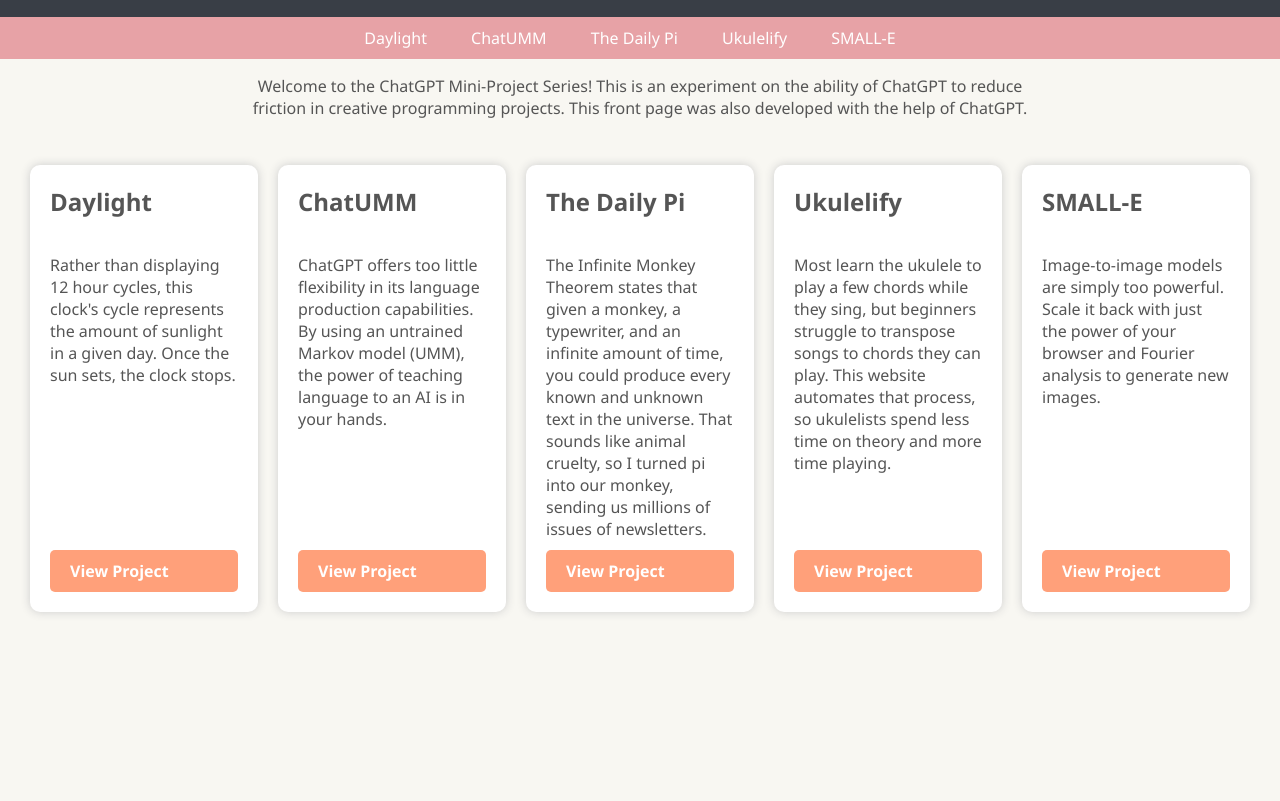
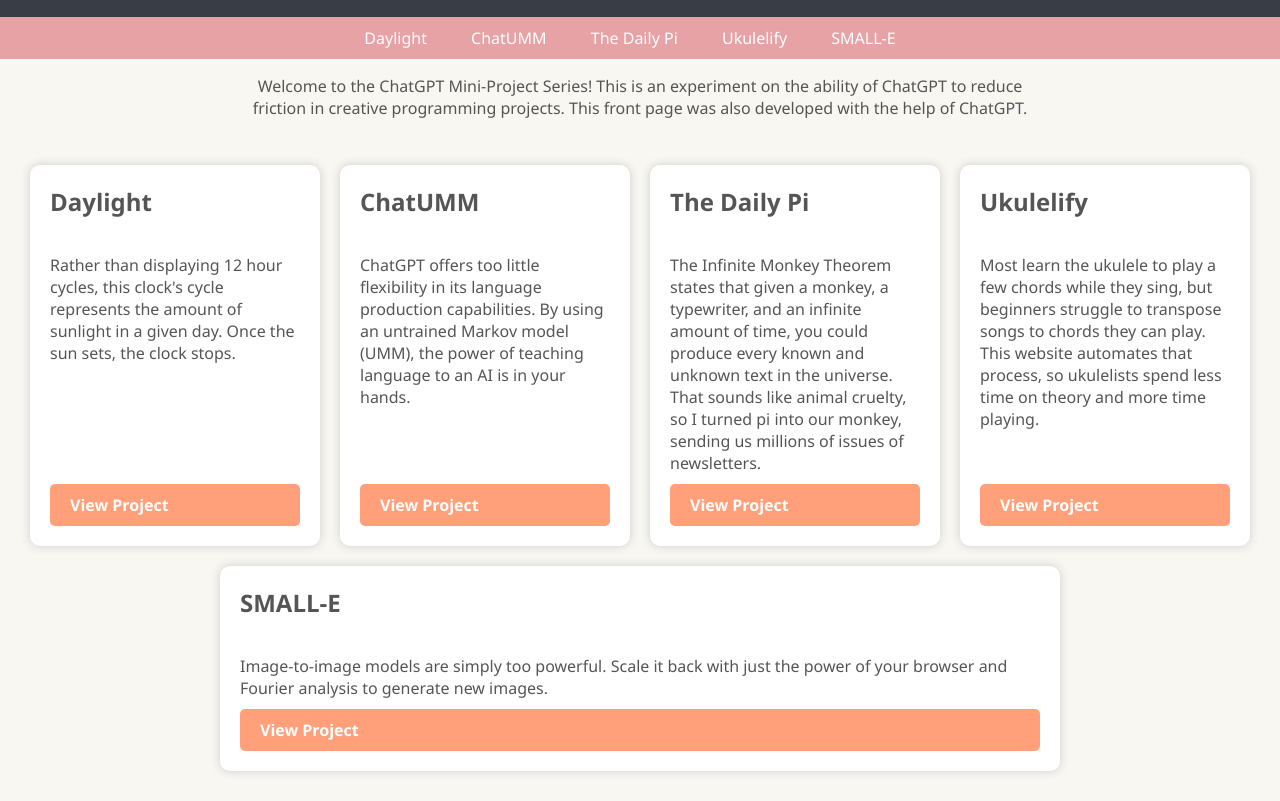
Before and after one commit to ronikbhaskar/chatgpt-mini-projects, a plain HTML site: page index.html in a window 1280 px wide. Shown: the part 66-867 px from the top of the page. Before the commit the page ends 800 px from the top, so only its background shows below. Drawn offline with Linux system fonts and the light colour scheme.

Commit message:
more space for each widget

```diff
--- a/index.html
+++ b/index.html
@@ -65,6 +65,7 @@
         box-shadow: 0px 0px 10px #ccc;
         transition: box-shadow 0.3s ease;
         max-width: 800px;
+        min-width: 12rem;
         flex: 1;
       }
 
```
